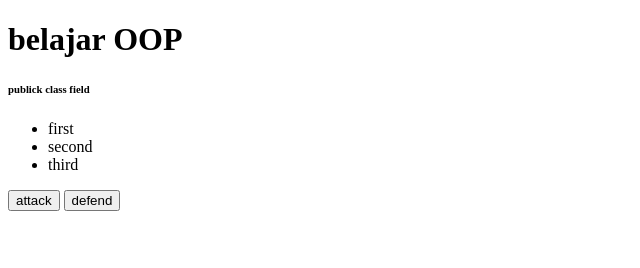
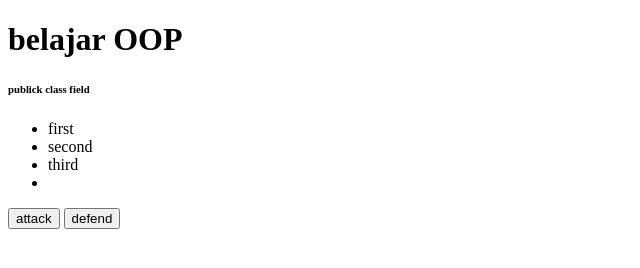
Before and after one commit to irfannudin1998/Belajar-JavaScript, a plain HTML site: page index.html in a window 1280 px wide. Shown: the whole page, without its empty margins (0-640 px from the left). Drawn offline with Linux system fonts and the light colour scheme.

Commit message:
element DOM

```diff
--- a/index.html
+++ b/index.html
@@ -12,6 +12,7 @@
         <li id="satu">first</li>
         <li id="dua">second</li>
         <li id="tida">third</li>
+        <li id="empat"></li>
     </ul>
     <button id="attack">attack</button>
     <button id="defend">defend</button>
```
Also changed, not shown: belajar_DOM.js (+19 -5 lines).
